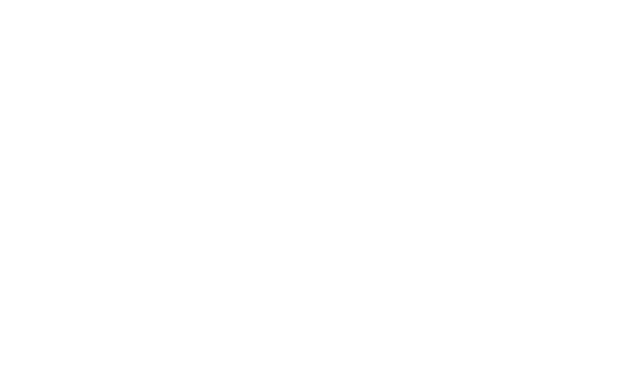
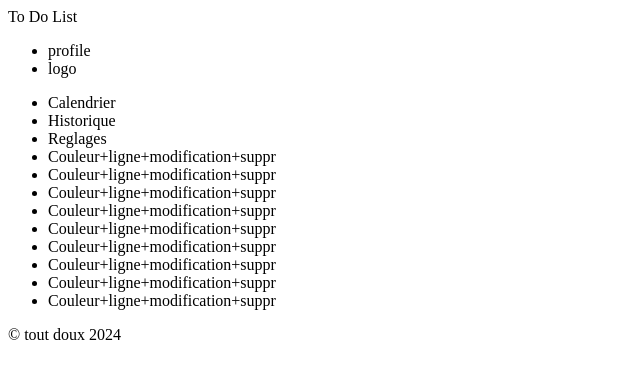
Before and after one commit to kna1703/To_do_list, a plain HTML site: page index.html in a window 1280 px wide. Shown: the whole page, without its empty margins (0-640 px from the left). Drawn offline with Linux system fonts and the light colour scheme.

Commit message:
header nav main footer

```diff
--- a/index.html
+++ b/index.html
@@ -1,15 +1,37 @@
 <!DOCTYPE html>
 <html lang="en">
-
-<head>
-    <meta charset="UTF-8">
-    <meta name="viewport" content="width=device-width, initial-scale=1.0">
-    <title>To-Do List</title>
-    <link rel="stylesheet" href="style.css">
-</head>
-
-<body>
-    <script src="script.js"></script>
-</body>
-
+  <head>
+    <meta charset="UTF-8" />
+    <meta name="viewport" content="width=device-width, initial-scale=1.0" />
+    <title>Document</title>
+  </head>
+  <body>
+    <div class="mobile"></div>
+    <header>
+      To Do List
+      <nav>
+        <ul>
+          <li>profile</li>
+          <li>logo</li>
+        </ul>
+      </nav>
+    </header>
+    <main>
+      <ul>
+        <li>Calendrier</li>
+        <li>Historique</li>
+        <li>Reglages</li>
+        <li>Couleur+ligne+modification+suppr</li>
+        <li>Couleur+ligne+modification+suppr</li>
+        <li>Couleur+ligne+modification+suppr</li>
+        <li>Couleur+ligne+modification+suppr</li>
+        <li>Couleur+ligne+modification+suppr</li>
+        <li>Couleur+ligne+modification+suppr</li>
+        <li>Couleur+ligne+modification+suppr</li>
+        <li>Couleur+ligne+modification+suppr</li>
+        <li>Couleur+ligne+modification+suppr</li>
+      </ul>
+    </main>
+    <footer>© tout doux 2024</footer>
+  </body>
 </html>
--- a/style.css
+++ b/style.css
@@ -0,0 +1,62 @@
+/* Common styles for both mobile and desktop */
+body {
+    margin: 0;
+    padding: 0;
+    text-align: center;
+}
+
+/* Mobile styles
+@media only screen and (max-width: 600px) {
+
+    /* Styles specific to mobile devices */
+/* .desktop {
+    display: none;
+    /* Hide elements meant for desktop */
+}
+
+*/ */
+
+/* Mobile-specific styles */
+.mobile {
+    display: block;
+    /* Show elements meant for mobile */
+    background-color: aqua;
+}
+}
+
+/* Desktop styles */
+@media only screen and (min-width: 601px) {
+
+    /* Styles specific to desktop devices */
+    .mobile {
+        display: none;
+        /* Hide elements meant for mobile */
+    }
+
+    /* Desktop-specific styles */
+    /* .desktop {
+        display: block;
+        /* Show elements meant for desktop */
+    background-color: rgb(221, 64, 64);
+
+}
+
+*/ .navbar {
+    margin-left: 200px;
+    /* Adjust margin to account for sidebar width */
+    padding: 20px;
+    /* Add padding */
+}
+
+nav {
+    width: 200px;
+    /* Set width of the sidebar */
+    height: 100%;
+    /* Make it full height */
+    position: fixed;
+    /* Position it fixed so it remains visible when scrolling */
+    top: 20;
+    left: 0;
+    background-color: #333;
+}
+}
```
